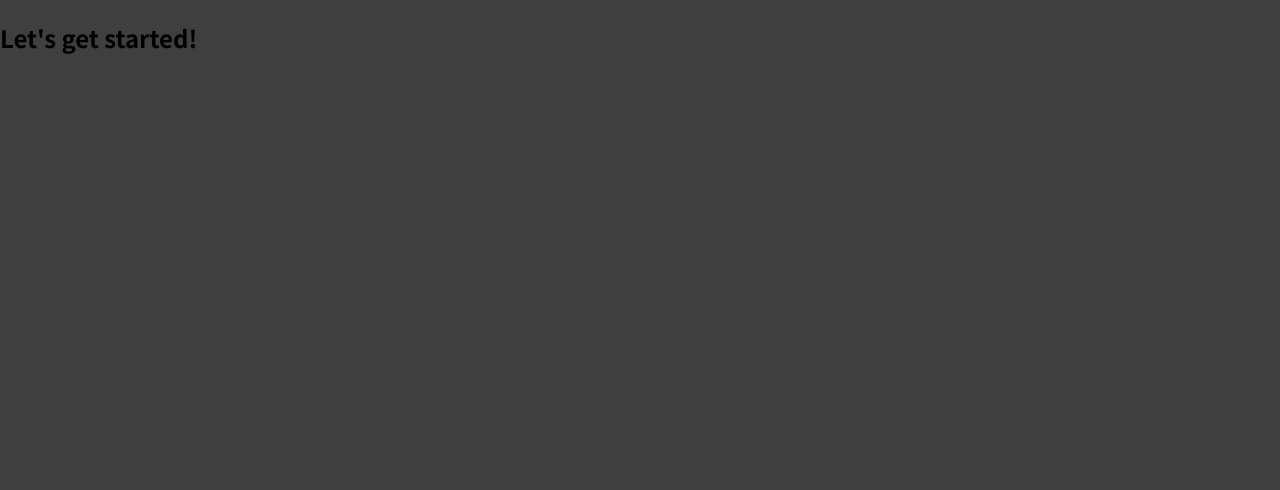
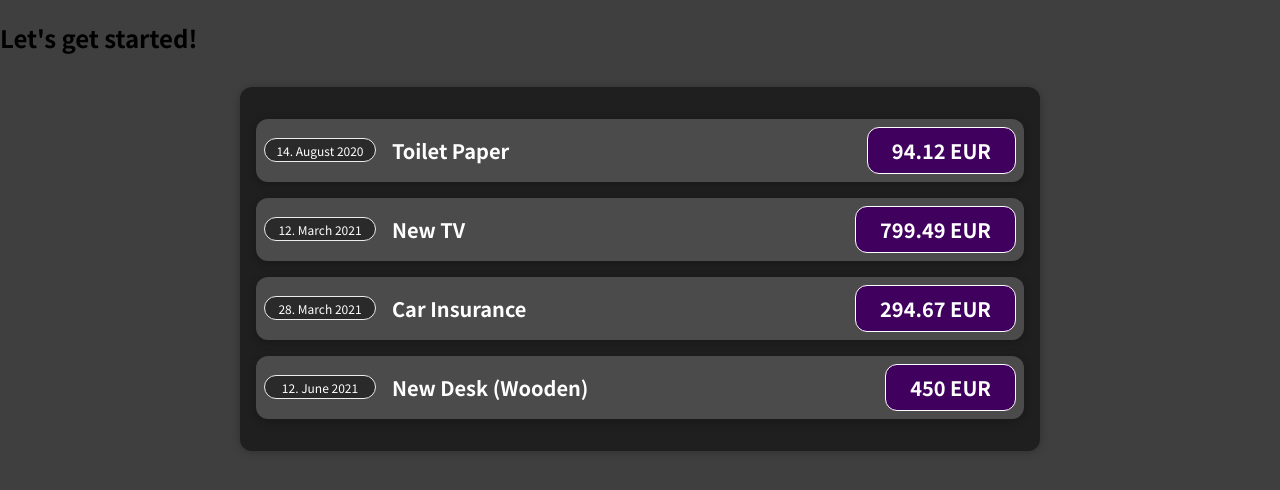
Before and after one commit to SamuelVitek/first_react_app, a JavaScript app: page / in a window 1280 px wide. Shown: the top 490 px of the page. Built offline with nearby package versions, Linux system fonts and the light colour scheme.

Commit message:
Adding first components

```diff
--- a/public/index.html
+++ b/public/index.html
@@ -24,7 +24,7 @@
       work correctly both with client-side routing and a non-root public URL.
       Learn how to configure a non-root public URL by running `npm run build`.
     -->
-    <title>React App</title>
+    <title>My First React App</title>
   </head>
   <body>
     <noscript>You need to enable JavaScript to run this app.</noscript>
--- a/src/App.js
+++ b/src/App.js
@@ -1,9 +1,38 @@
+import Expenses from './components/Expenses';
+
 function App() {
-  return (
-    <div>
-      <h2>Let's get started!</h2>
-    </div>
-  );
+    const expenses = [
+        {
+            id: 'e1',
+            title: 'Toilet Paper',
+            amount: 94.12,
+            date: new Date(2020, 7, 14),
+        },
+        {
+            id: 'e2',
+            title: 'New TV',
+            amount: 799.49,
+            date: new Date(2021, 2, 12)},
+        {
+            id: 'e3',
+            title: 'Car Insurance',
+            amount: 294.67,
+            date: new Date(2021, 2, 28),
+        },
+        {
+            id: 'e4',
+            title: 'New Desk (Wooden)',
+            amount: 450,
+            date: new Date(2021, 5, 12),
+        }
+    ];
+
+    return (
+        <div>
+            <h2>Let's get started!</h2>
+            <Expenses data={expenses}></Expenses>
+        </div>
+    );
 }
 
 export default App;
--- /dev/null
+++ b/src/components/ExpenseDate.css
@@ -0,0 +1,25 @@
+.expense-date {
+    display: flex;
+    flex-direction: column;
+    width: 7rem;
+    height: 1.5rem;
+    border: 1px solid #ececec;
+    background-color: #2a2a2a;
+    color: white;
+    border-radius: 12px;
+    align-items: center;
+    justify-content: center;
+}
+
+.expense-date__month {
+    font-size: 0.75rem;
+}
+
+.expense-date__year {
+    font-size: 0.75rem;
+}
+
+.expense-date__day {
+    font-size: 1.5rem;
+    font-weight: bold;
+}
--- /dev/null
+++ b/src/components/ExpenseDate.js
@@ -0,0 +1,15 @@
+import './ExpenseDate.css'
+
+function ExpenseDate(props) {
+    const day = props.date.toLocaleString('en-US', { day: '2-digit'});
+    const month = props.date.toLocaleString('en-US', { month: 'long'});
+    const year = props.date.getFullYear();
+
+    return (
+        <div className="expense-date">
+            <div className="expense-date__month">{day}. {month} {year}</div>
+        </div>
+    )
+}
+
+export default ExpenseDate
--- /dev/null
+++ b/src/components/ExpenseItem.css
@@ -0,0 +1,56 @@
+.expense-item {
+    display: flex;
+    justify-content: space-between;
+    align-items: center;
+    box-shadow: 0 2px 8px rgba(0, 0, 0, 0.25);
+    padding: 0.5rem;
+    margin: 1rem 0;
+    border-radius: 12px;
+    background-color: #4b4b4b;
+}
+
+.expense-item__description {
+    display: flex;
+    flex-direction: column;
+    gap: 1rem;
+    align-items: flex-end;
+    flex-flow: column-reverse;
+    justify-content: flex-start;
+    flex: 1;
+}
+
+.expense-item h2 {
+    color: #3a3a3a;
+    font-size: 1rem;
+    flex: 1;
+    margin: 0 1rem;
+    color: white;
+}
+
+.expense-item__price {
+    font-size: 1rem;
+    font-weight: bold;
+    color: white;
+    background-color: #40005d;
+    border: 1px solid white;
+    padding: 0.5rem;
+    border-radius: 12px;
+}
+
+@media (min-width: 580px) {
+    .expense-item__description {
+        flex-direction: row;
+        align-items: center;
+        justify-content: flex-start;
+        flex: 1;
+    }
+
+    .expense-item__description h2 {
+        font-size: 1.25rem;
+    }
+
+    .expense-item__price {
+        font-size: 1.25rem;
+        padding: 0.5rem 1.5rem;
+    }
+}
--- /dev/null
+++ b/src/components/ExpenseItem.js
@@ -0,0 +1,16 @@
+import ExpenseDate from "./ExpenseDate";
+import "./ExpenseItem.css"
+
+function ExpenseItem(props) {
+    return (
+        <div className="expense-item">
+            <ExpenseDate date={props.date}/>
+            <div className="expense-item__description">
+                <h2>{props.title}</h2>
+                <div className="expense-item__price">{props.amount} EUR</div>
+            </div>
+        </div>
+    );
+}
+
+export default ExpenseItem;
--- /dev/null
+++ b/src/components/Expenses.css
@@ -0,0 +1,9 @@
+.expenses {
+    padding: 1rem;
+    background-color: rgb(31, 31, 31);
+    margin: 2rem auto;
+    width: 50rem;
+    max-width: 95%;
+    border-radius: 12px;
+    box-shadow: 0 1px 8px rgba(0, 0, 0, 0.25);
+}
--- /dev/null
+++ b/src/components/Expenses.js
@@ -0,0 +1,31 @@
+import './Expenses.css'
+import ExpenseItem from "./ExpenseItem";
+
+function Expenses(props) {
+    return (
+        <div className="expenses">
+            <ExpenseItem
+                title={props.data[0].title}
+                amount={props.data[0].amount}
+                date={props.data[0].date}>
+            </ExpenseItem>
+            <ExpenseItem
+                title={props.data[1].title}
+                amount={props.data[1].amount}
+                date={props.data[1].date}>
+            </ExpenseItem>
+            <ExpenseItem
+                title={props.data[2].title}
+                amount={props.data[2].amount}
+                date={props.data[2].date}>
+            </ExpenseItem>
+            <ExpenseItem
+                title={props.data[3].title}
+                amount={props.data[3].amount}
+                date={props.data[3].date}>
+            </ExpenseItem>
+        </div>
+    )
+}
+
+export default Expenses;
```
Also changed, not shown: src/index.css (+4 -4 lines).
